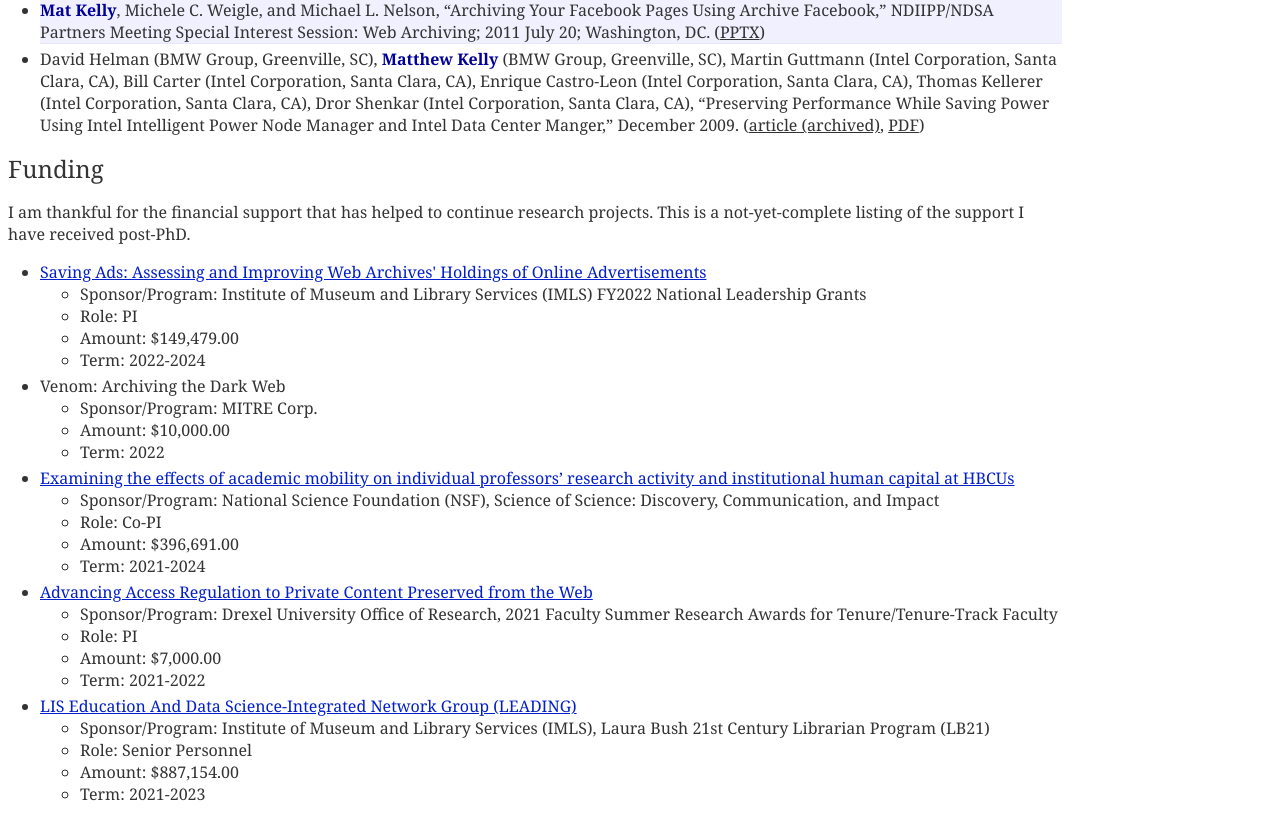
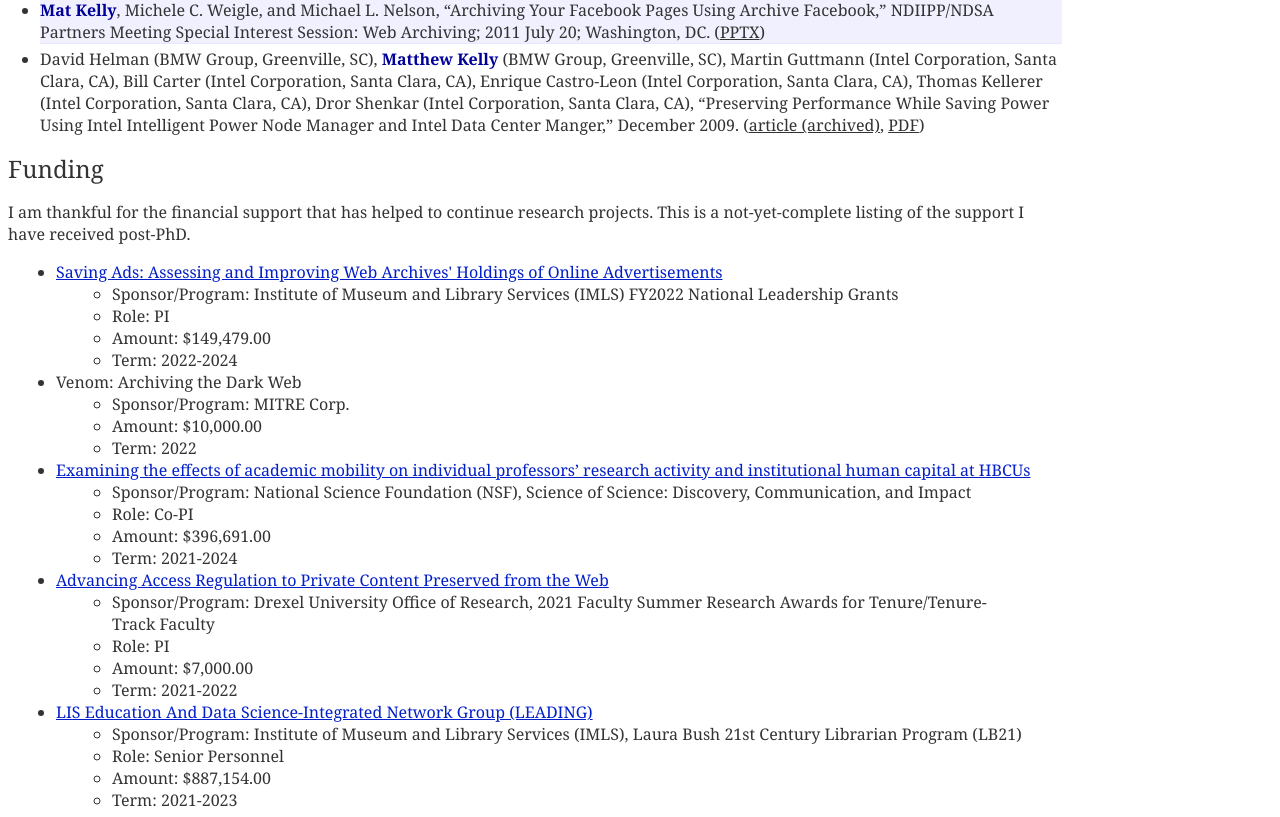
Before and after one commit to machawk1/mkdc, a PHP site: page / in a window 1280 px wide. Shown: the part 4046-4863 px from the top of the page. Run offline with PHP 8.4, Linux system fonts and the light colour scheme.

Commit message:
Fix spacing between funding list items

```diff
--- a/_css/style.css
+++ b/_css/style.css
@@ -90,6 +90,7 @@ h3#advisor {margin-inline-end: 200px;}
 #thumbnailFrame {height: 100px; overflow: hidden;}
 .otaygugel {display: none;}
 #currentProjects em {font-weight: bold; font-style: normal;}
+#funding li {margin: 0 1em 0em 1em;}
 
 @media only screen and (min-width: 100px) and (max-width: 650px) {
   img#mugShot {position: relative; inset-block-start: auto; inset-inline-end: auto; margin: 0 auto; display: block; clip-path: circle(100px at center);}
```
